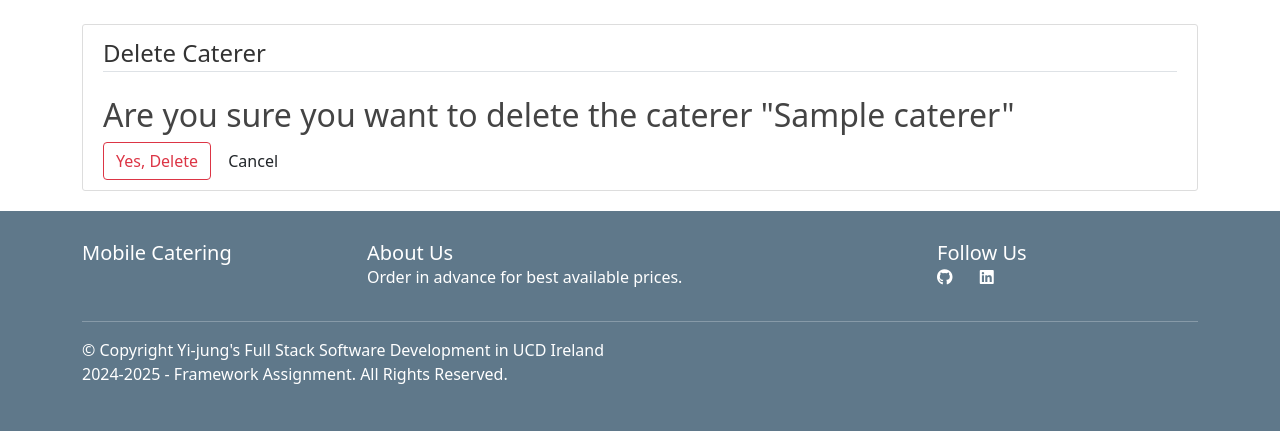
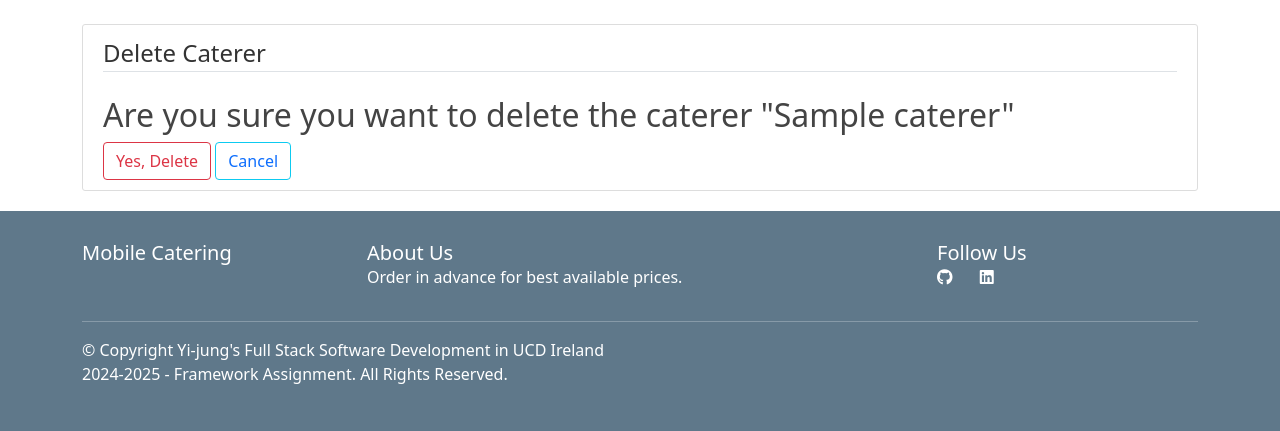
Before and after one commit to emilyichan3/MobileCatering, a Django app: page /myCaterer/1/delete/ in a window 1280 px wide. Shown: the part 56-487 px from the top of the page. Run offline with Django 4.2, Linux system fonts and the light colour scheme; a user stored in the database is signed in; tables that the repository leaves empty hold one stand-in row (values such as "Sample post"); some libraries are stand-ins or nearby versions.

Commit message:
Improved the cancel button layout

```diff
--- a/orders/templates/orders/myCaterer_confirm_delete.html
+++ b/orders/templates/orders/myCaterer_confirm_delete.html
@@ -9,7 +9,7 @@
             </fieldset>
             <div class="form-group">
                 <button class="btn btn-outline-danger" type="submit">Yes, Delete</button>
-                <a class="btn btn-outline-sec" href="{% url 'orders-mycaterer' object.register.id %}">Cancel</a>
+                <button class="btn btn-outline-info"> <a href="{% url 'orders-mycaterer' object.register.id %}">Cancel</a> </button>
             </div>
         </form>
     </div>
```
